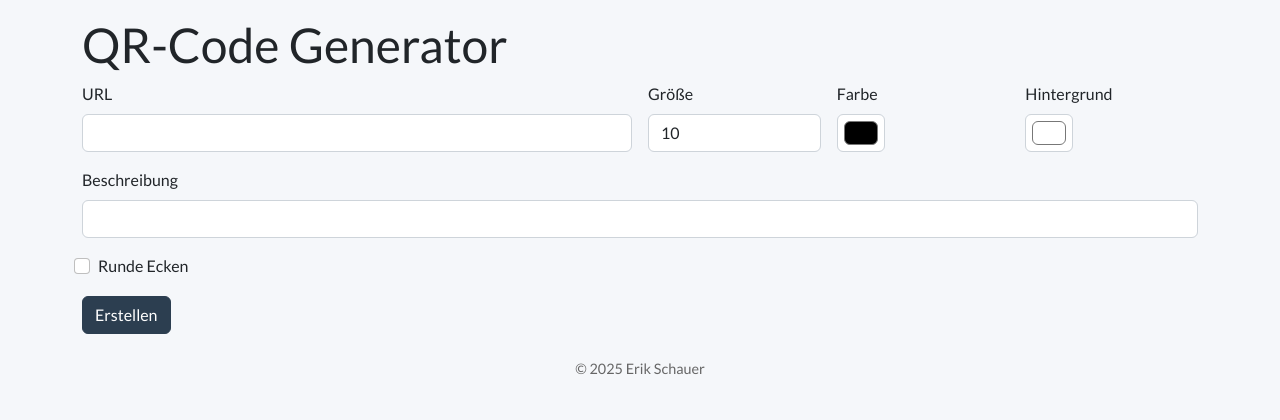
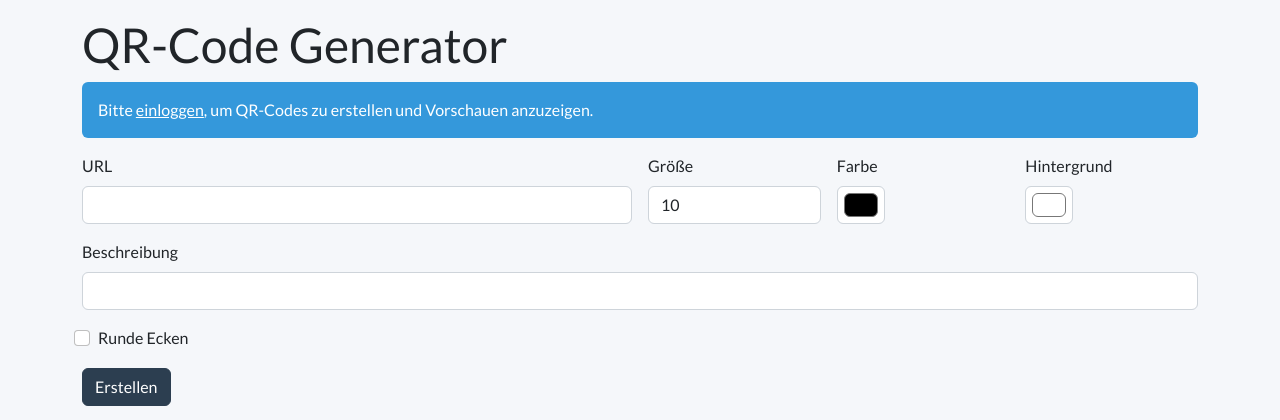
Before and after one commit to DO1FFE/qrcode, a Flask app: page / in a window 1280 px wide. Shown: the part 72-492 px from the top of the page. Run offline with Flask 3, Linux system fonts and the light colour scheme; some libraries are stand-ins or nearby versions.

Commit message:
Zeige Login-Hinweis und öffne QR-Vorschau ohne Anmeldung

```diff
--- a/app.py
+++ b/app.py
@@ -278,11 +278,8 @@ def index():
     )
 
 @app.route('/preview/<int:qr_id>')
-@login_required
 def preview(qr_id):
     qr = QRCode.query.get_or_404(qr_id)
-    if qr.user_id != current_user.id:
-        return 'Unauthorized', 403
     directory = os.path.dirname(qr.png_path)
     filename = os.path.basename(qr.png_path)
     return send_from_directory(directory, filename)
--- a/templates/index.html
+++ b/templates/index.html
@@ -1,6 +1,11 @@
 {% extends 'base.html' %}
 {% block content %}
 <h1>QR-Code Generator</h1>
+{% if not current_user.is_authenticated %}
+<div class="alert alert-info">
+    Bitte <a href="{{ url_for('login') }}">einloggen</a>, um QR-Codes zu erstellen und Vorschauen anzuzeigen.
+</div>
+{% endif %}
 <form method="post" class="row g-3 mb-4">
   <div class="col-md-6">
     <label class="form-label">URL</label>
```
